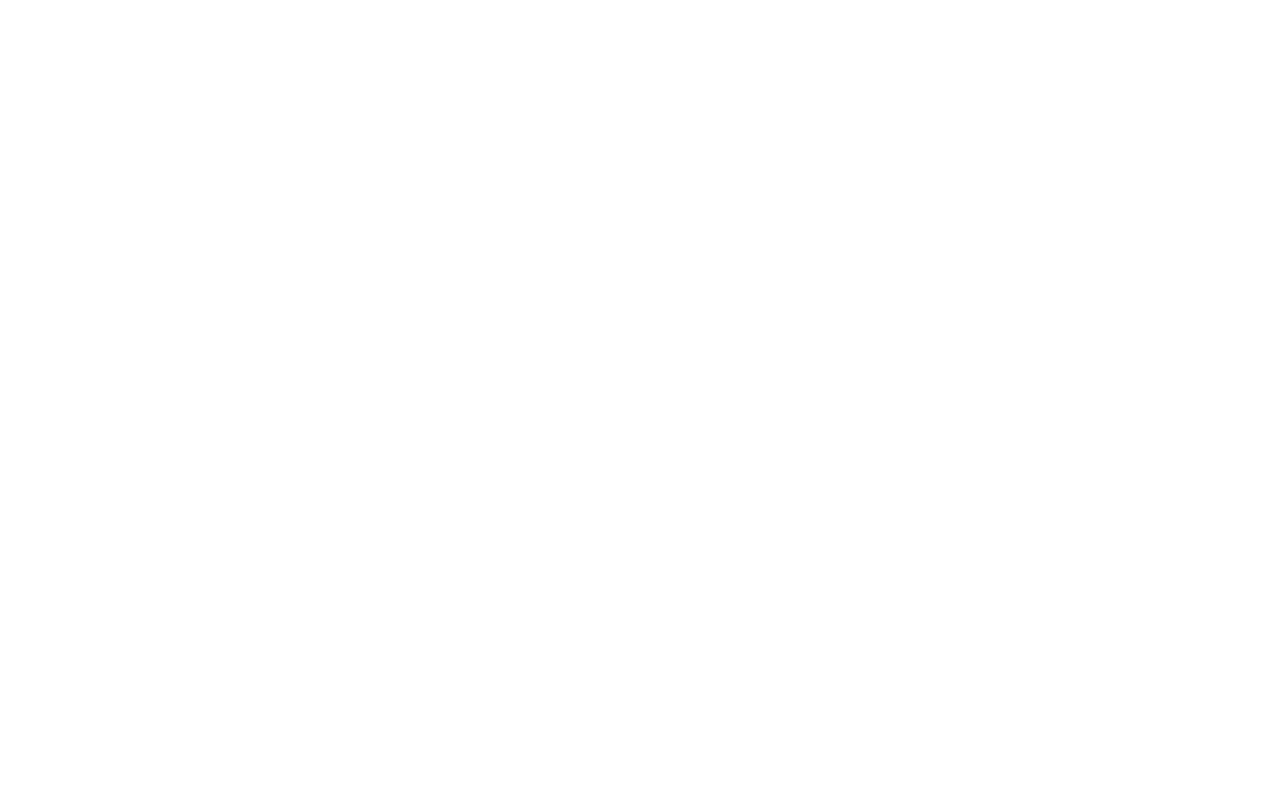
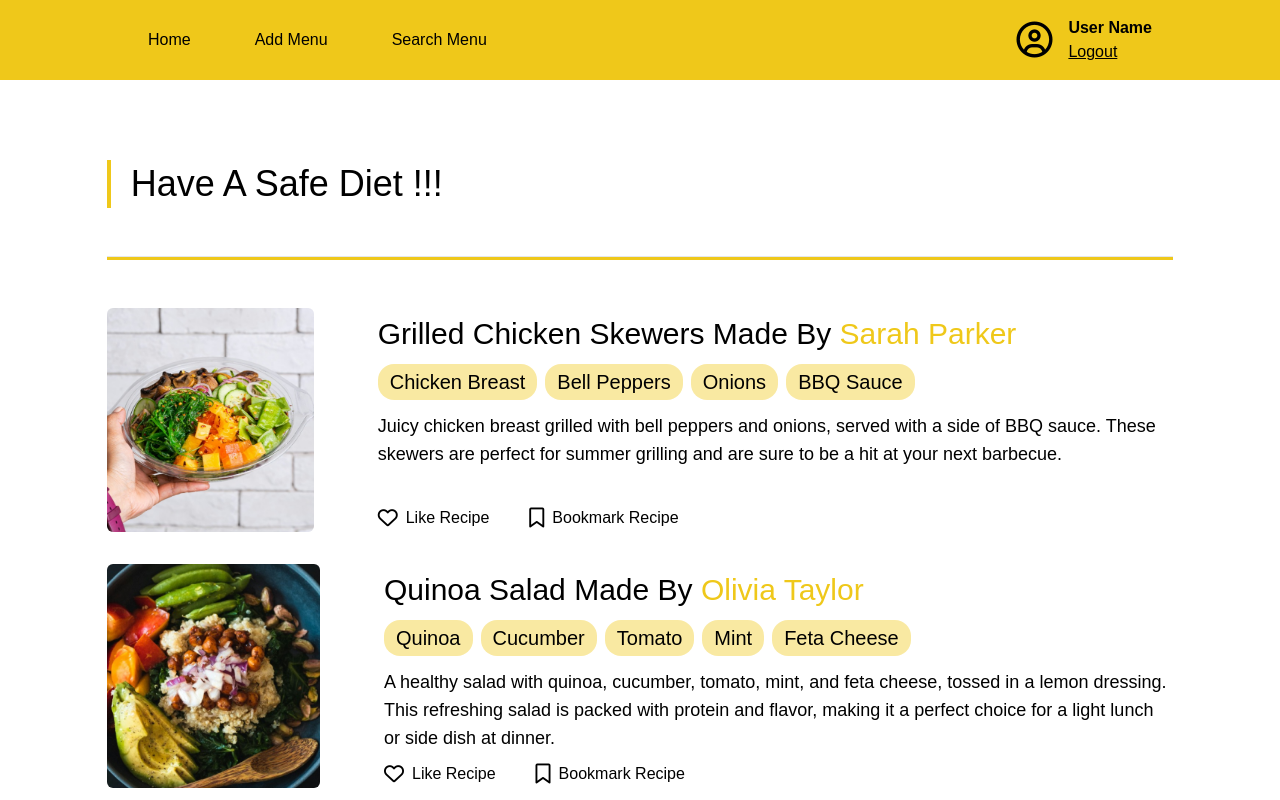
Before and after one commit to MatiSanti7/RecipeApp, a React (Vite) app: page /category/america in a window 1280 px wide. Before the commit this address had no page. Shown: the top 800 px of the page. Built offline with nearby package versions, Linux system fonts and the light colour scheme.

Commit message:
Added Category Pages

```diff
--- a/src/App.jsx
+++ b/src/App.jsx
@@ -1,10 +1,11 @@
 import "./App.css";
 import { BrowserRouter as Router, Route, Routes } from "react-router-dom";
 import LogIn from "./components/LogIn";
-import Home from "./components/Home";
+import Home from "./components/Home/Home";
 import SignUp from "./components/SignUp";
 import AddMenu from "./components/AddMenu";
 import SearchMenu from "./components/SearchMenu";
+import CategoryPage from "./components/Home/CategoryPage";
 
 function App() {
   return (
@@ -15,6 +16,7 @@
         <Route path="/home" element={<Home />} />
         <Route path="/add-menu" element={<AddMenu />} />
         <Route path="/search-menu" element={<SearchMenu />} />
+        <Route path="/category/:category" Component={CategoryPage} />
         <Route path="/signup" element={<SignUp />} />
       </Routes>
     </Router>
--- /dev/null
+++ b/src/components/Home/Category.jsx
@@ -0,0 +1,95 @@
+import Nav from "../Nav";
+import Footer from "../Footer";
+import PropTypes from "prop-types";
+import recipesData from "../../assets/data/recipes.json";
+import users from "../../assets/data/users.json";
+
+const Category = ({ category }) => {
+  let recipes = [];
+  if (
+    category == "europe" ||
+    category == "america" ||
+    category == "asia" ||
+    category == "middleeast"
+  ) {
+    recipes = recipesData.recipes.filter((r) => {
+      return r.region == category;
+    });
+  } else {
+    recipes = recipesData.recipes.filter((r) => {
+      return r.category == category;
+    });
+  }
+
+  return (
+    <div>
+      <Nav />
+      <section className="w-5/6 pt-40 pb-16 mx-auto">
+        <div className="flex items-center gap-5 mb-10">
+          <div className="w-1 h-12 bg-[#EFC81A]"></div>
+          <h1 className="text-4xl">Have A Safe Diet !!!</h1>
+        </div>
+        <hr className="h-1 w-full bg-[#EFC81A] my-12" />
+        <div className="flex flex-col gap-8">
+          {recipes.map((recipe, key) => {
+            return (
+              <div className="flex h-56 gap-16" key={key}>
+                <img
+                  src={recipe.image}
+                  alt={recipe.title}
+                  className="object-cover w-1/5 rounded-md"
+                />
+                <div className="flex flex-col justify-between 4/5">
+                  <div className="flex flex-col gap-3">
+                    <h2 className="mt-2 text-3xl font-medium">
+                      {recipe.title} Made By
+                      <span className="text-[#EFC81A]">
+                        {" " + users[recipe.author].Name}
+                      </span>
+                    </h2>
+                    <ul className="flex flex-wrap gap-2">
+                      {recipe.ingredients.map((i, index) => {
+                        return (
+                          <li
+                            key={index}
+                            className="text-xl font-normal bg-[#efc81a67] py-1 px-3 rounded-2xl"
+                          >
+                            {i}
+                          </li>
+                        );
+                      })}
+                    </ul>
+                    <p className="text-lg">{recipe.description}</p>
+                  </div>
+                  <div className="flex gap-10">
+                    <div className="flex items-center gap-2 text-xl">
+                      <i
+                        className="cursor-pointer fa fa-heart-o hover:text-red-600"
+                        aria-hidden="true"
+                      ></i>
+                      <small>Like Recipe</small>
+                    </div>
+                    <div className="flex items-center gap-2 text-xl">
+                      <i
+                        className="fa fa-bookmark-o hover:text-[#EFC81A] cursor-pointer"
+                        aria-hidden="true"
+                      ></i>
+                      <small>Bookmark Recipe</small>
+                    </div>
+                  </div>
+                </div>
+              </div>
+            );
+          })}
+        </div>
+      </section>
+      <Footer />
+    </div>
+  );
+};
+
+Category.propTypes = {
+  category: PropTypes.string.isRequired,
+};
+
+export default Category;
--- /dev/null
+++ b/src/components/Home/CategoryPage.jsx
@@ -0,0 +1,10 @@
+import { useParams } from "react-router-dom";
+import Category from "./Category";
+
+const CategoryPage = () => {
+  const { category } = useParams();
+
+  return <Category category={category} />;
+};
+
+export default CategoryPage;
```
